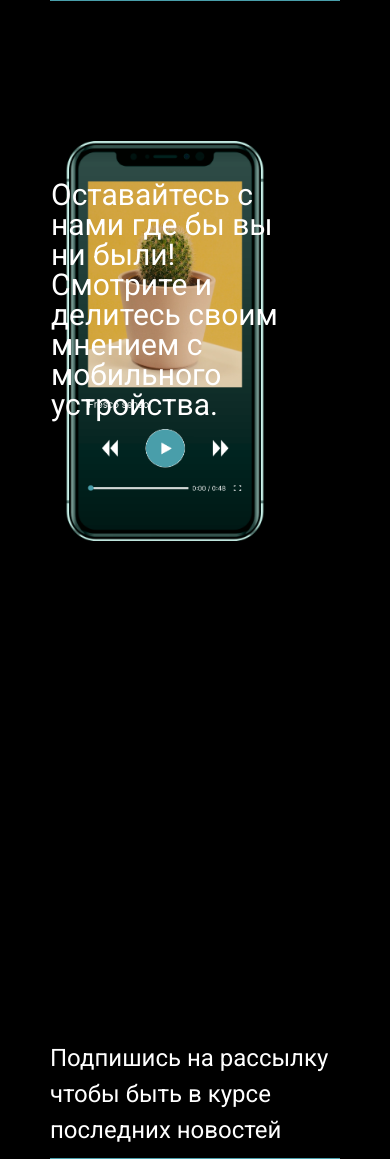
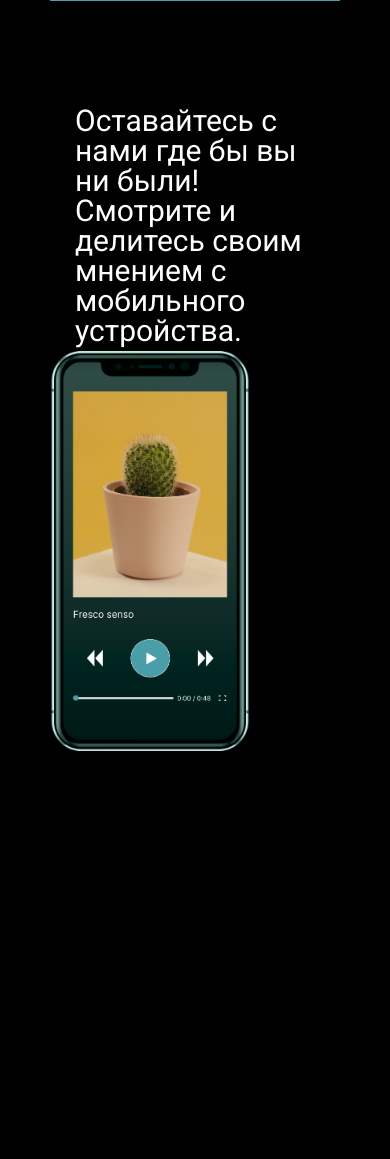
Before and after one commit to PolozovMichael/shekty-alpha-version, a PHP site: page / in a window 390 px wide. Shown: the part 2756-3915 px from the top of the page. Run offline with PHP 8.4, Linux system fonts and the light colour scheme.

Commit message:
first commit

```diff
--- a/js/index.js
+++ b/js/index.js
@@ -1,3 +1,5 @@
+let mediaQueryForAOS = window.matchMedia('(max-width: 600px)');
+
 AOS.init();
 
 let firstVideo = document.getElementById('video1');
--- a/scss/_stayWithUs.scss
+++ b/scss/_stayWithUs.scss
@@ -3,6 +3,11 @@
     height: auto;
     @include sm {
         height: 60vh;
+        margin-bottom: 130px;
+    }
+    @include breakpoint (400px) {
+        height: 60vh;
+        margin-bottom: 160px;
     }
     padding: 0 50px;
     .stay_with_us__container {
@@ -10,7 +15,11 @@
         height: 100%;
         position: relative;
         display: flex;
-        justify-content:  space-between;
+        justify-content: space-between;
+        @include breakpoint (400px) {
+            flex-direction: column;
+            justify-content: flex-start;
+        }
         .stay_with_us__title {
             font-weight: 400;
             font-size: 70px;
@@ -38,19 +47,18 @@
                 line-height: 50px;
             }
             @include sm {
-                position: absolute;
-                left: 5%;
-                z-index: 1;
-                width: 370px;
-                top: 7%;
+                width: 320px;
                 font-size: 40px;
+                position: relative;
+                text-align: left;
+                margin: 5px auto;
+                padding: 0 5px;
             }
             @include breakpoint (400px) {
-                left: 1px;
+                position: relative;
                 width: 250px;
                 font-size: 30px;
                 line-height: 30px;
-                top: 10%;
             }
             @include breakpoint (300px) {
                 left: 1px;
@@ -80,17 +88,14 @@
                 height: 550px;
             }
             @include sm {
-                position: absolute;
-                left: 45%;
+                position: relative;
                 width: 200px;
                 height: 400px;
-                top: 5%;
             }
             @include breakpoint (400px) {
-                position: absolute;
-                left: 5%;
                 width: 200px;
                 height: 400px;
+                margin-bottom: 90px !important;
             }
             @include breakpoint (300px) {
                 width: 200px;
--- a/scss/index.css
+++ b/scss/index.css
@@ -783,6 +783,13 @@ body {
 @media (max-width: 576px) {
   .stay_with_us {
     height: 60vh;
+    margin-bottom: 130px;
+  }
+}
+@media (max-width: 400px) {
+  .stay_with_us {
+    height: 60vh;
+    margin-bottom: 160px;
   }
 }
 .stay_with_us .stay_with_us__container {
@@ -791,6 +798,12 @@ body {
   position: relative;
   display: flex;
   justify-content: space-between;
+}
+@media (max-width: 400px) {
+  .stay_with_us .stay_with_us__container {
+    flex-direction: column;
+    justify-content: flex-start;
+  }
 }
 .stay_with_us .stay_with_us__container .stay_with_us__title {
   font-weight: 400;
@@ -829,21 +842,20 @@ body {
 }
 @media (max-width: 576px) {
   .stay_with_us .stay_with_us__container .stay_with_us__title {
-    position: absolute;
-    left: 5%;
-    z-index: 1;
-    width: 370px;
-    top: 7%;
+    width: 320px;
     font-size: 40px;
+    position: relative;
+    text-align: left;
+    margin: 5px auto;
+    padding: 0 5px;
   }
 }
 @media (max-width: 400px) {
   .stay_with_us .stay_with_us__container .stay_with_us__title {
-    left: 1px;
+    position: relative;
     width: 250px;
     font-size: 30px;
     line-height: 30px;
-    top: 10%;
   }
 }
 @media (max-width: 300px) {
@@ -884,19 +896,16 @@ body {
 }
 @media (max-width: 576px) {
   .stay_with_us .stay_with_us__container .stay_with_us__image {
-    position: absolute;
-    left: 45%;
+    position: relative;
     width: 200px;
     height: 400px;
-    top: 5%;
   }
 }
 @media (max-width: 400px) {
   .stay_with_us .stay_with_us__container .stay_with_us__image {
-    position: absolute;
-    left: 5%;
     width: 200px;
     height: 400px;
+    margin-bottom: 90px !important;
   }
 }
 @media (max-width: 300px) {
```
Also changed, not shown: html/services.html (+12 -8 lines), assets/adPoster.png, assets/aeroPoster.png, assets/docPoster.png, assets/eduPoster.png, assets/imidzhPoster.png, assets/interviewPoster.png, assets/longPoster.png, assets/reportPoster.png, assets/shortPoster.png, assets/socialPoster.png, 4 other files.
